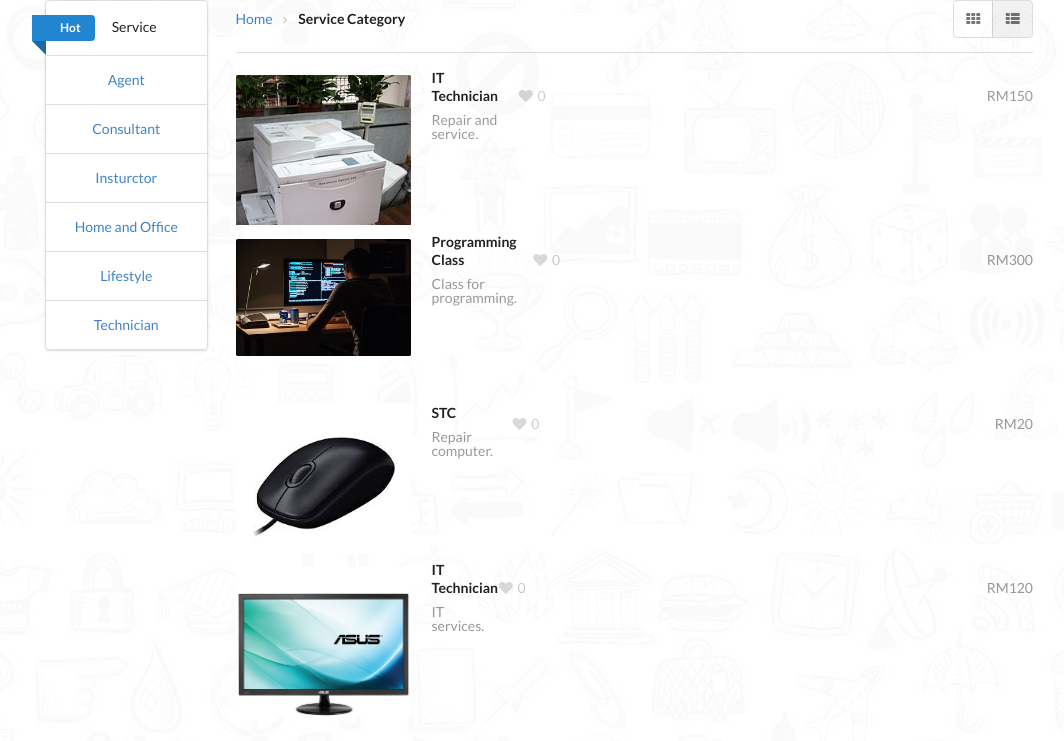
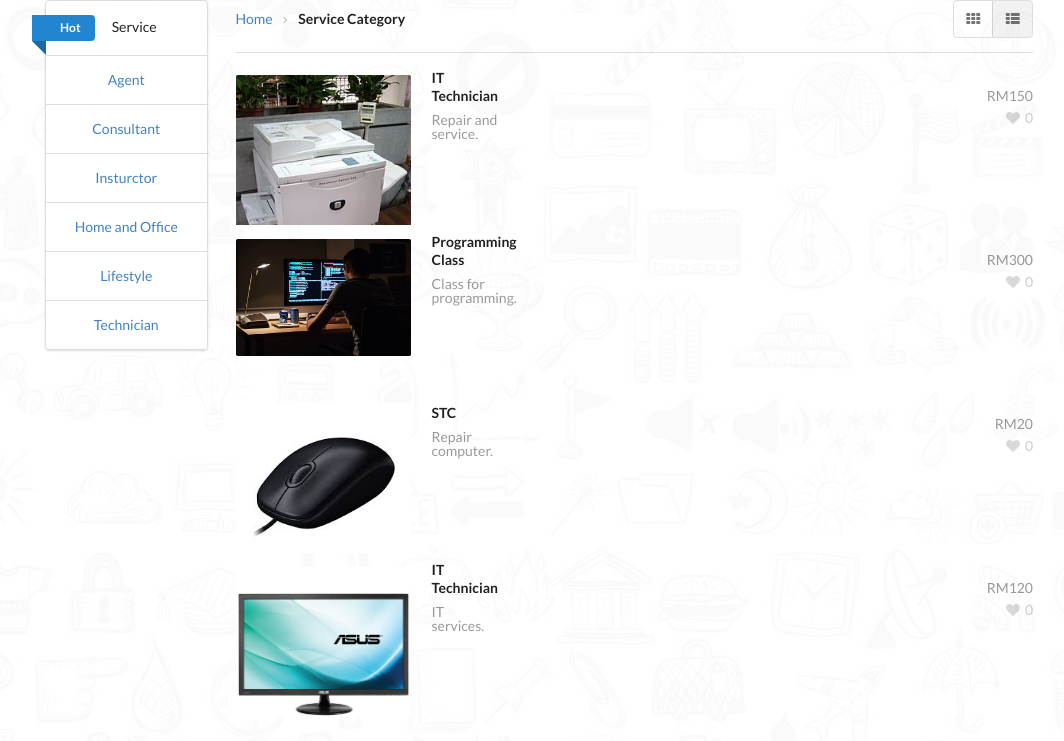
Before and after one commit to masonwongcs/imayhelp, a PHP site: page / in a window 1280 px wide. Shown: the part 456-1197 px from the top of the page, without its empty margins (101-1165 px from the left). Run offline with PHP 8.4, Linux system fonts and the light colour scheme; data comes from the database, SQL or seed files in the repository; data that the repository does not hold is empty.

Commit message:
Style like icon

```diff
--- a/css/style.css
+++ b/css/style.css
@@ -105,6 +105,13 @@ html, body{
     left: 10px;
 }
 
+.listing-item.item .like-count{
+    left: initial;
+    right: 0;
+    top: 26px;
+    margin: 0 !important;
+}
+
 .listing-item .like-count.disable{
     opacity: 0.5;
     pointer-events: none;
```
